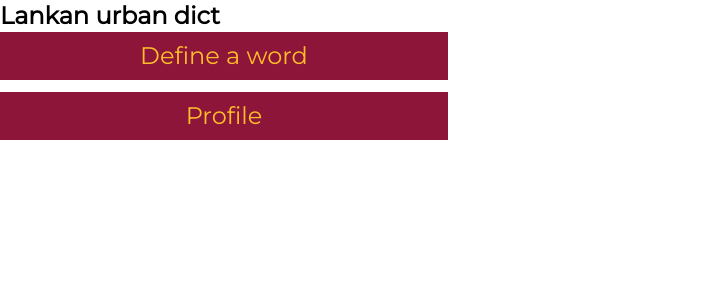
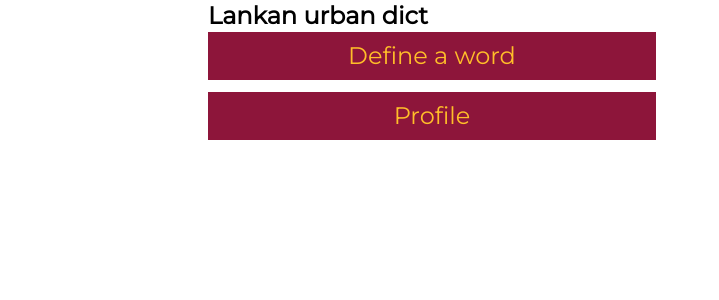
Before and after one commit to NetworkCable/LKUD, a SvelteKit app: page / in a window 1280 px wide. Shown: the top 300 px of the page, without its empty margins (0-719 px from the left). Built offline with nearby package versions, Linux system fonts and the light colour scheme; no server answers.

Commit message:
add: Container

```diff
--- /dev/null
+++ b/src/lib/components/common/Container.svelte
@@ -0,0 +1,7 @@
+<script>
+</script>
+
+<!-- svelte-ignore a11y-click-events-have-key-events -->
+<div class="container max-w-4xl mx-auto px-4 font-body overflow-x-hidden" on:click>
+	<slot />
+</div>
--- a/src/routes/(public)/+page.svelte
+++ b/src/routes/(public)/+page.svelte
@@ -1,7 +1,9 @@
 <script>
 	import Button from '$lib/components/common/Button.svelte';
+	import Container from '$lib/components/common/Container.svelte';
 </script>
 
+<Container>
 	<div class="text-2xl font-bold font-monts">Lankan urban dict</div>
 
 	<div class="w-full max-w-md flex flex-col gap-3">
@@ -13,3 +15,4 @@
 			<Button>Profile</Button>
 		</a>
 	</div>
+</Container>
```
Lines whose indentation alone changed are shown as unchanged.
